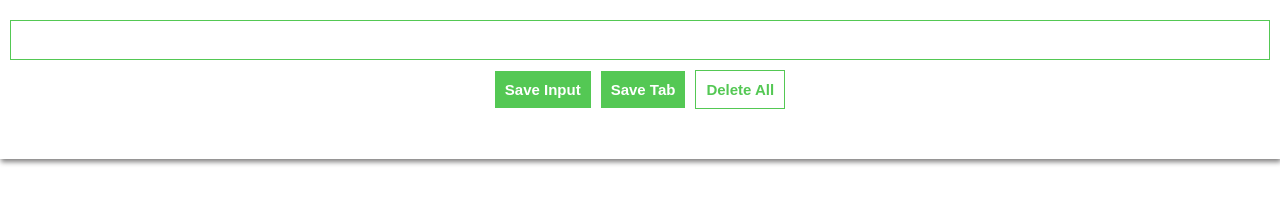
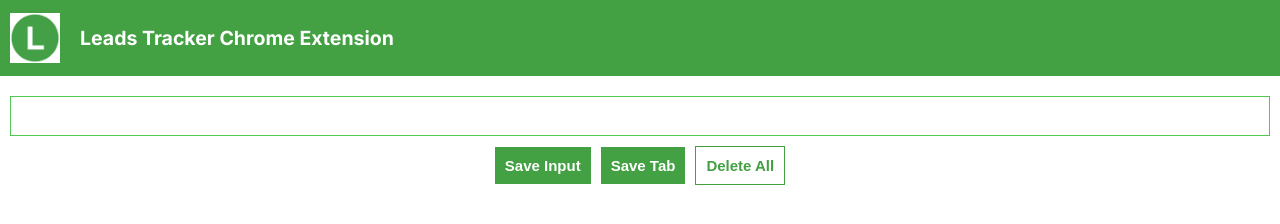
Before and after one commit to j24m/Chrome_Extension_app, a browser extension: page index.html in a window 1280 px wide. Drawn offline with Linux system fonts and the light colour scheme.

Commit message:
Refactoring

```diff
--- a/index.css
+++ b/index.css
@@ -20,10 +20,24 @@ body {
 
 .main-container {
   padding: 1rem;
-  box-shadow: 1px 3px 5px var(--box-shadow);
   display: flex;
   flex-direction: column;
   align-items: center;
+}
+
+.navbar {
+  display: flex;
+  justify-content: start;
+  align-items: center;
+  padding: 1rem;
+  background-color: var(--green-shade-color2);
+  color: var(--white-color);
+  font-size: 1.3rem;
+  gap: 2rem;
+}
+
+.navbar img {
+  width: 50px;
 }
 
 #input-el {
@@ -53,7 +67,7 @@ body {
 .btn {
   padding: 1rem;
   font-size: 1.5rem;
-  background-color: var(--green-shade-color);
+  background-color: var(--green-shade-color2);
   border: none;
   font-weight: bold;
   color: var(--white-color);
@@ -61,8 +75,8 @@ body {
 
 #btn-delete {
   background-color: var(--white-color);
-  color: var(--green-shade-color);
-  border: 1px solid var(--green-shade-color);
+  color: var(--green-shade-color2);
+  border: 1px solid var(--green-shade-color2);
 }
 
 #btn-delete:active {
@@ -71,7 +85,7 @@ body {
 
 #btn-save:hover,
 .btn-save-tab:hover {
-  background-color: var(--green-shade-color2);
+  background-color: var(--green-shade-color);
 }
 
 #btn-save:active,
--- a/index.html
+++ b/index.html
@@ -9,6 +9,10 @@
     <link rel="stylesheet" href="./index.css" />
   </head>
   <body>
+    <nav class="navbar">
+      <img src="./download.png" alt="" />
+      <h1>Leads Tracker Chrome Extension</h1>
+    </nav>
     <div class="main-container">
       <input type="text" id="input-el" />
       <div class="btn-container">
```
